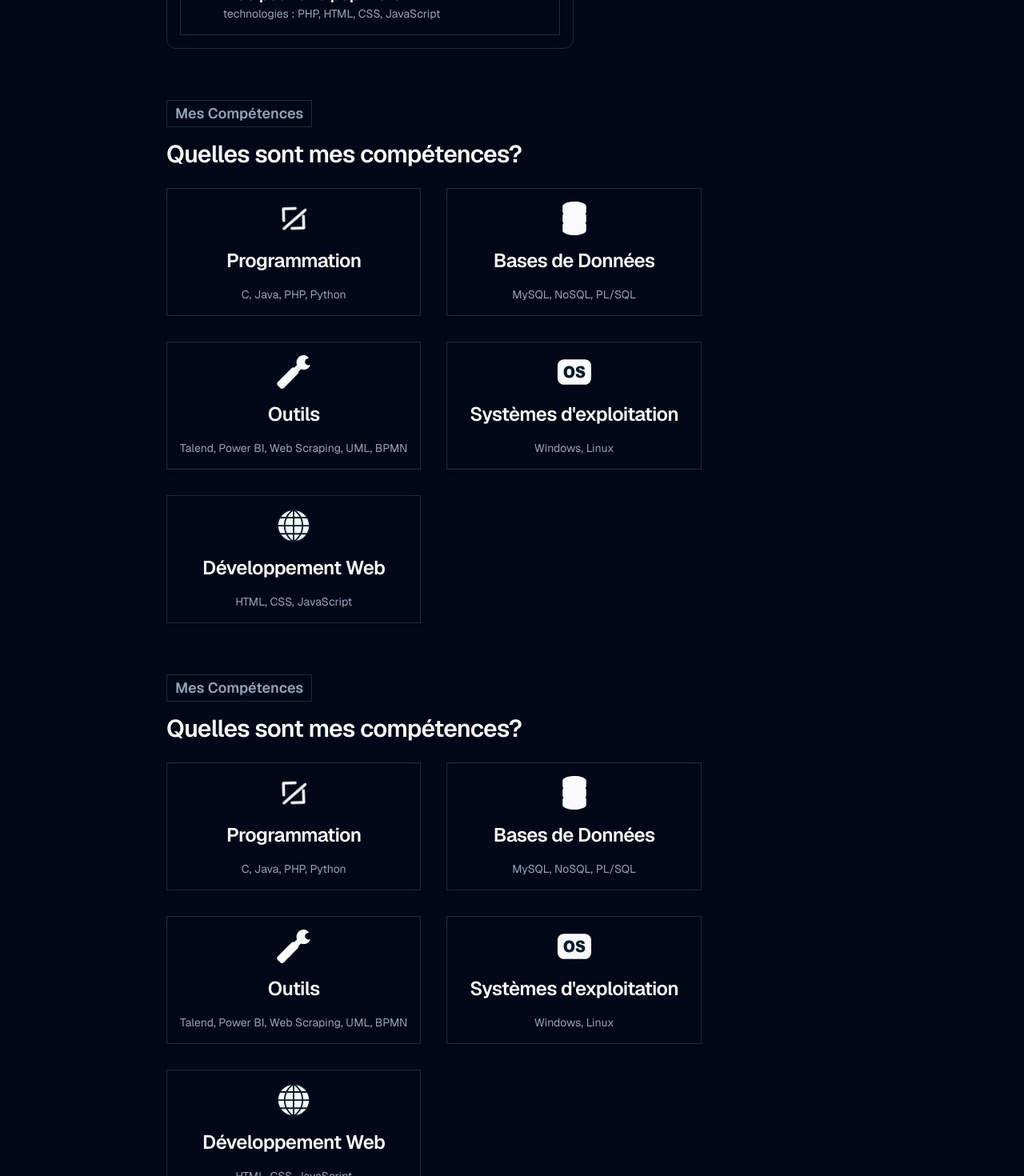
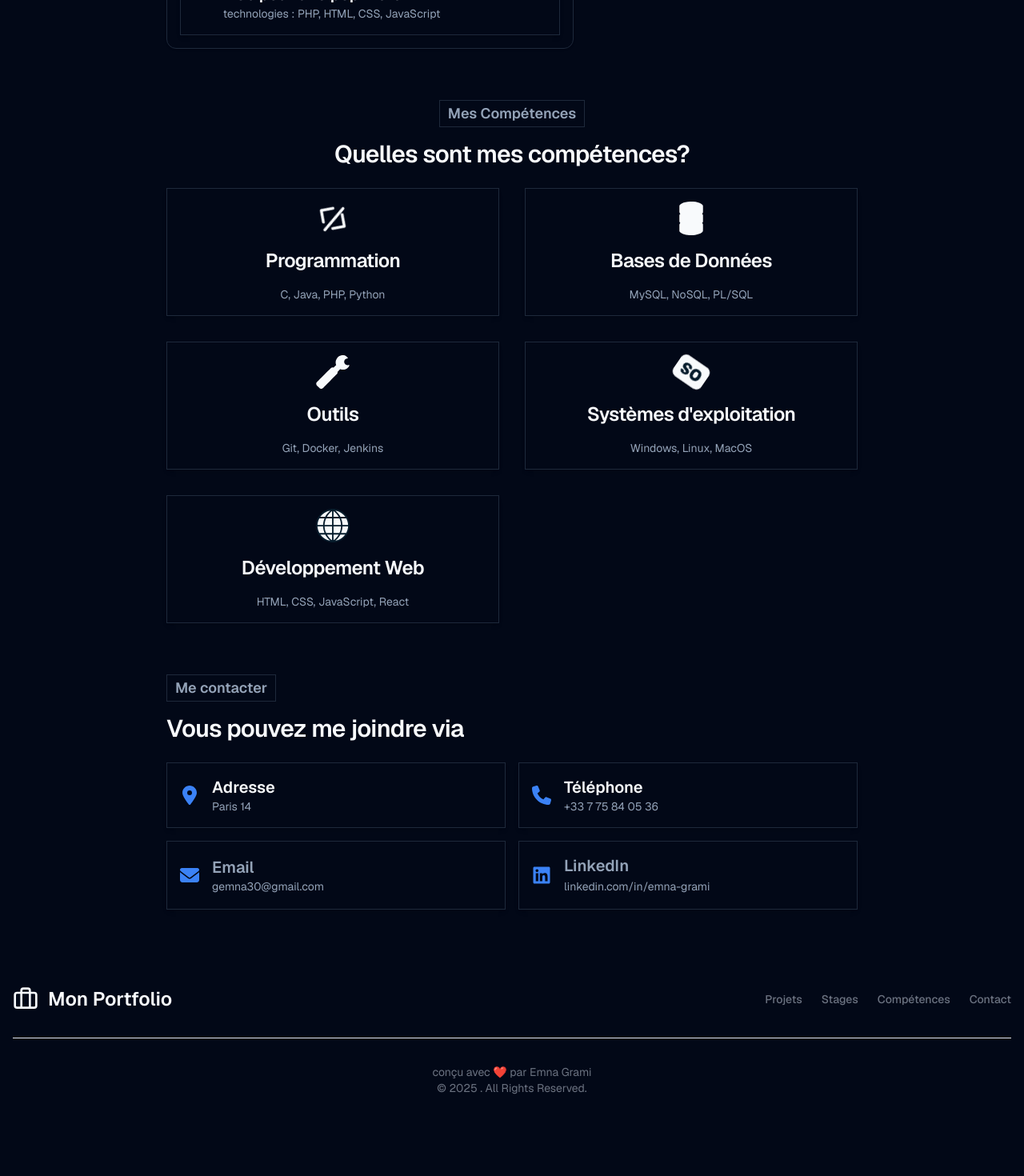
Before and after one commit to gEmna123/emnagrami, a Next.js app: page / in a window 1280 px wide. Shown: the part 1440-2910 px from the top of the page at 80% size. After the commit the page ends 2842 px from the top, so only its background shows below. Built offline with nearby package versions, Linux system fonts and the light colour scheme; a web font is replaced by a local one.

Commit message:
ajustement

```diff
--- a/app/_components/Skills.tsx
+++ b/app/_components/Skills.tsx
@@ -8,40 +8,40 @@ import { WebIcon } from "@/components/icons/WebIcon";
 
 export const Skills = () => {
     return (
-        <Section className="flex flex-col items-start gap-4">
+        <Section className="flex flex-col items-center gap-4">
             <Badge variant={"outline"} className="text-lg text-muted-foreground">Mes Compétences</Badge>
-            <h2 className="pb-2 text-3xl font-semibold tracking-tight first:mt-0">
-            Quelles sont mes compétences?
+            <h2 className="pb-2 text-3xl font-semibold tracking-tight first:mt-0 text-center">
+                Quelles sont mes compétences?
             </h2>
-            <div className="grid grid-cols-1 md:grid-cols-2 gap-8">
+            <div className="grid grid-cols-1 md:grid-cols-2 gap-8 w-full">
                 <div className="flex flex-col items-center gap-4 p-4 border rounded-lg shadow-md">
                     <CodingIcon size={42} className="animate-spin" style={{ animationDuration: "10s" }} />
-                    <h3 className="text-2xl font-semibold tracking-tight">Programmation</h3>
+                    <h3 className="text-2xl font-semibold tracking-tight text-center">Programmation</h3>
                     <p className="text-sm text-muted-foreground text-center">C, Java, PHP, Python</p>
                 </div>
 
                 <div className="flex flex-col items-center gap-4 p-4 border rounded-lg shadow-md">
                     <SqlIcon size={42} className="animate-spin" style={{ animationDuration: "10s" }} />
-                    <h3 className="text-2xl font-semibold tracking-tight">Bases de Données</h3>
+                    <h3 className="text-2xl font-semibold tracking-tight text-center">Bases de Données</h3>
                     <p className="text-sm text-muted-foreground text-center">MySQL, NoSQL, PL/SQL</p>
                 </div>
 
                 <div className="flex flex-col items-center gap-4 p-4 border rounded-lg shadow-md">
-                    <OutilIcon size={42} />
-                    <h3 className="text-2xl font-semibold tracking-tight">Outils</h3>
-                    <p className="text-sm text-muted-foreground text-center">Talend, Power BI, Web Scraping, UML, BPMN</p>
+                    <OutilIcon size={42} className="animate-spin" style={{ animationDuration: "10s" }} />
+                    <h3 className="text-2xl font-semibold tracking-tight text-center">Outils</h3>
+                    <p className="text-sm text-muted-foreground text-center">Git, Docker, Jenkins</p>
                 </div>
 
                 <div className="flex flex-col items-center gap-4 p-4 border rounded-lg shadow-md">
-                    <OSIcon size={42} />
-                    <h3 className="text-2xl font-semibold tracking-tight">Systèmes d&apos;exploitation</h3>
-                    <p className="text-sm text-muted-foreground text-center">Windows, Linux</p>
+                    <OSIcon size={42} className="animate-spin" style={{ animationDuration: "10s" }} />
+                    <h3 className="text-2xl font-semibold tracking-tight text-center">Systèmes d'exploitation</h3>
+                    <p className="text-sm text-muted-foreground text-center">Windows, Linux, MacOS</p>
                 </div>
 
                 <div className="flex flex-col items-center gap-4 p-4 border rounded-lg shadow-md">
-                    <WebIcon size={42} />
-                    <h3 className="text-2xl font-semibold tracking-tight">Développement Web</h3>
-                    <p className="text-sm text-muted-foreground text-center">HTML, CSS, JavaScript</p>
+                    <WebIcon size={42} className="animate-spin" style={{ animationDuration: "10s" }} />
+                    <h3 className="text-2xl font-semibold tracking-tight text-center">Développement Web</h3>
+                    <p className="text-sm text-muted-foreground text-center">HTML, CSS, JavaScript, React</p>
                 </div>
             </div>
         </Section>
--- a/app/page.tsx
+++ b/app/page.tsx
@@ -10,7 +10,7 @@ export default function Home() {
   return (
     <main>
       <section id="header">
-      <Header />
+        <Header />
       </section>
       <Spacing size="md" />
       <Hero />
@@ -23,10 +23,6 @@ export default function Home() {
         <Skills />
       </section>
       <Spacing size="md" />
-      <section id="skills">
-        <Skills />
-      </section>
-      <Spacing size="md" />
       <section id="contact">
         <Contact />
       </section>
```
